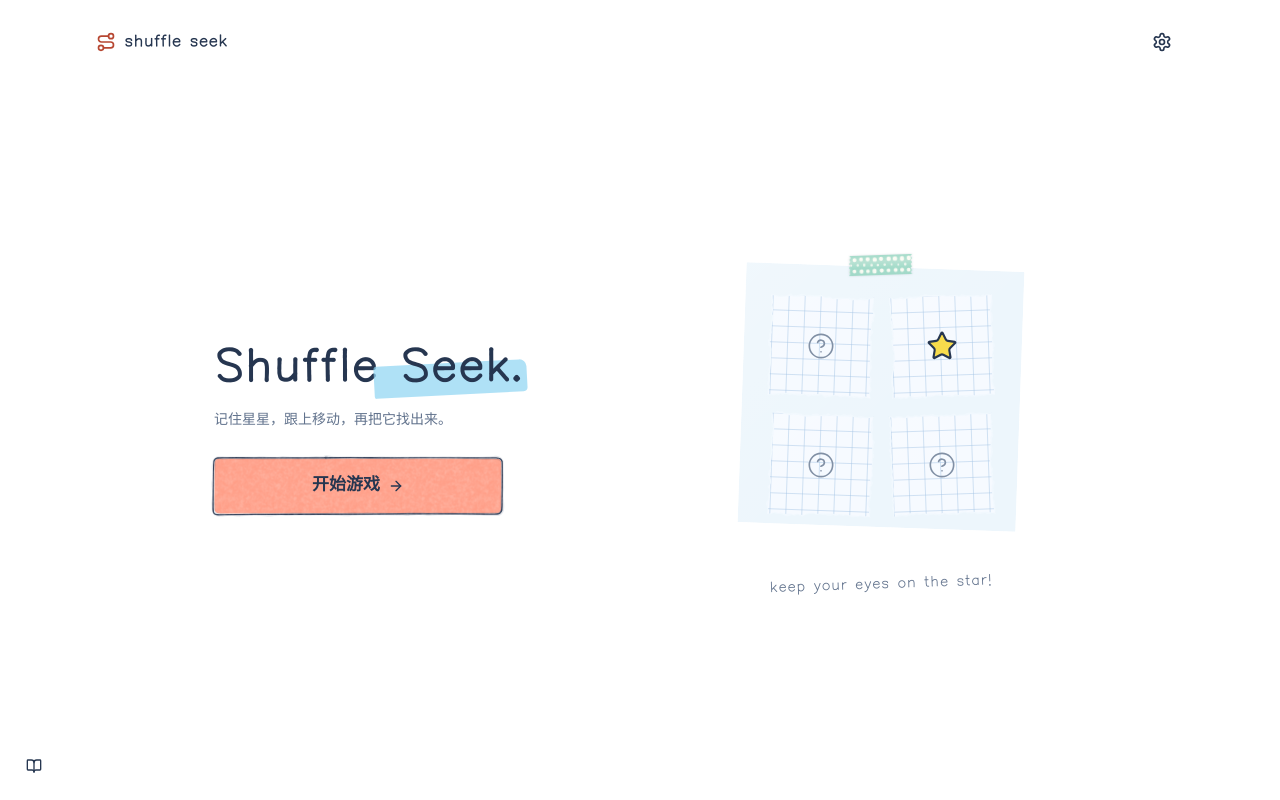
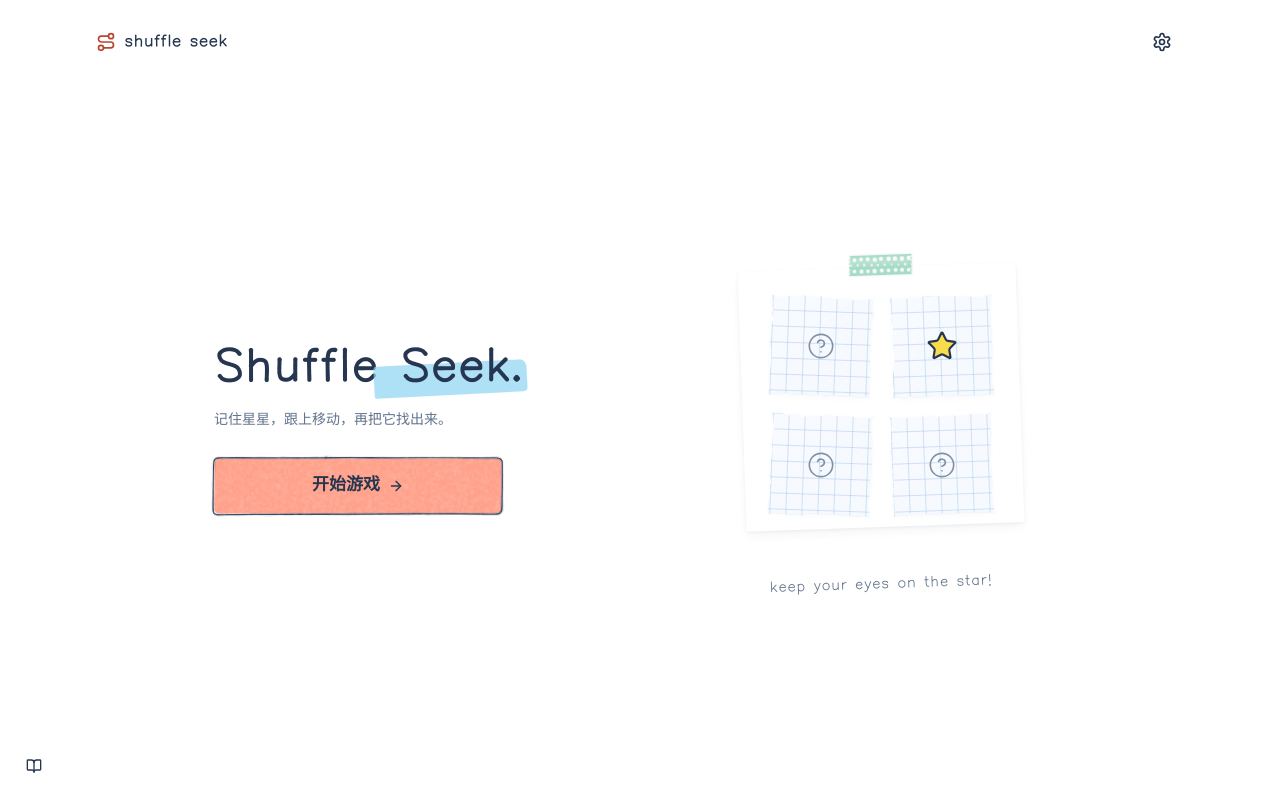
Before and after one commit to Moewerry/shuffle-seek-game, a React (Vite) app: page / in a window 1280 px wide. Built offline with nearby package versions, Linux system fonts and the light colour scheme.

Commit message:
fix: 调整首页白色卡纸倾斜与纸片淡阴影

```diff
--- a/src/components/home/HomeArtwork.tsx
+++ b/src/components/home/HomeArtwork.tsx
@@ -4,9 +4,9 @@ import { Paper } from '../ui/paper'
 export function HomeArtwork() {
   return <div className="home-artwork" aria-hidden="true">
     <div className="home-art-stack">
-      <Paper stock="card" rules="none" edge="cut" shadow="none" tape="top" tapeKind="washi-dots" tilt={2} className="home-art-sheet" seed="home-grid">
+      <Paper stock="card" rules="none" edge="cut" shadow="loose" tape="top" tapeKind="washi-dots" tilt={-2} className="home-art-sheet" seed="home-grid">
         <div className="grid size-full grid-cols-2 gap-[8%] p-[10%]">
-          {[false, true, false, false].map((target, index) => <Paper key={index} stock="graph" rules="none" edge="deckle" shadow="none" tilt={index % 2 ? -4 : 3} className="home-art-tile grid aspect-square place-items-center" seed={`home-box-${index}`}>
+          {[false, true, false, false].map((target, index) => <Paper key={index} stock="graph" rules="none" edge="deckle" shadow="slip" tilt={index % 2 ? -4 : 3} className="home-art-tile grid aspect-square place-items-center" seed={`home-box-${index}`}>
             {target ? <Star className="size-8 fill-[#f8dc4c] text-ink" strokeWidth={1.6} /> : <HelpCircle className="size-7 text-pencil" strokeWidth={1.4} />}
           </Paper>)}
         </div>
--- a/src/styles/paper-game.css
+++ b/src/styles/paper-game.css
@@ -59,10 +59,15 @@
   .home-art-stack > .home-art-sheet {
     position: absolute;
     inset: 0;
-    --ll-paper: #edf6fc;
+    --ll-paper: #ffffff;
     --ll-paper-light: linear-gradient(135deg, rgb(255 255 255 / 0.18), transparent 60%);
+    --ll-shadow-loose: 0 1px 3px rgb(var(--ll-shade) / 0.055), 0 5px 12px -3px rgb(var(--ll-shade) / 0.07);
   }
-  .home-art-sheet::before { border-radius: 0; }
+  .home-art-sheet::before { --ll-sheet-radius: 0; }
+  .home-art-tile {
+    --ll-shadow-k: 0.18;
+    --ll-shadow-slip: 0 1px 1px rgb(var(--ll-shade) / 0.036), 0 4px 8px -3px rgb(var(--ll-shade) / 0.036);
+  }
   .home-art-sheet > [data-slot="tape"] {
     --ll-bubblegum: #9edbc7;
     --ll-ink: #73b6a1;
```
